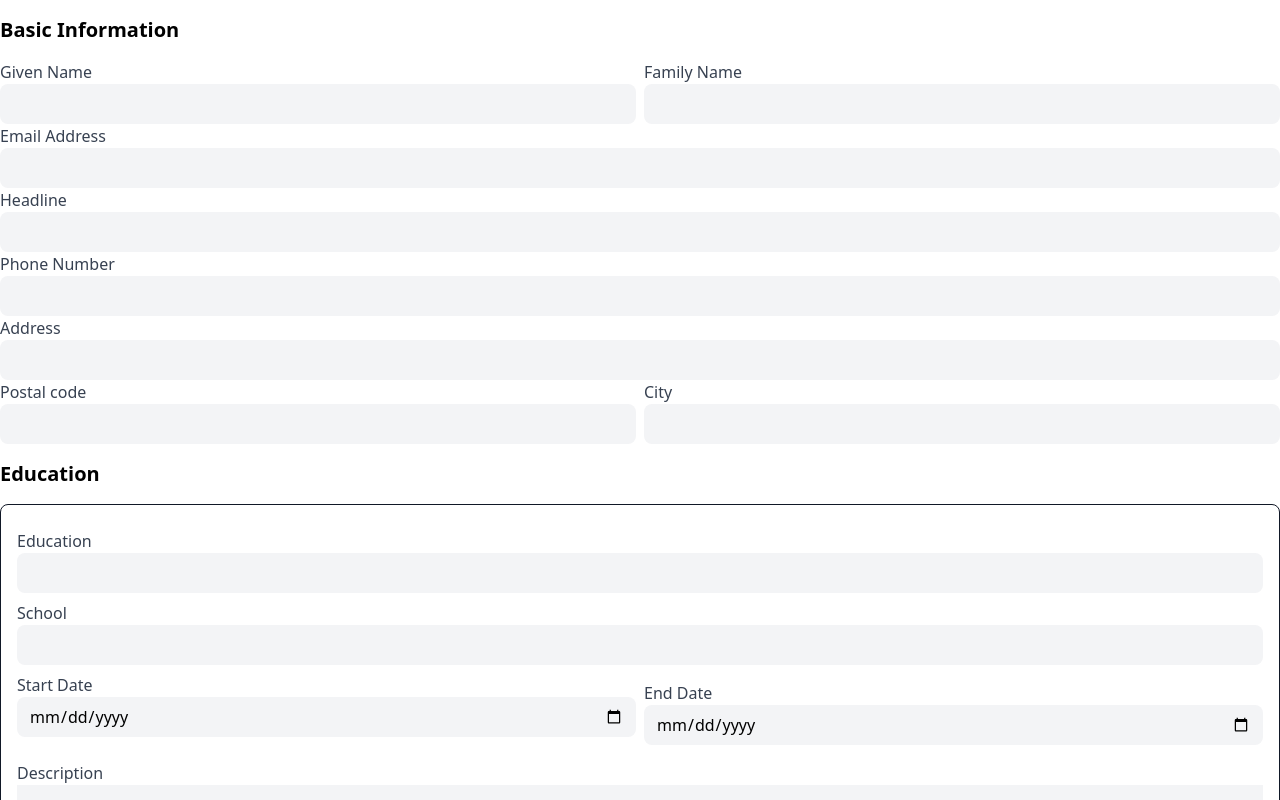
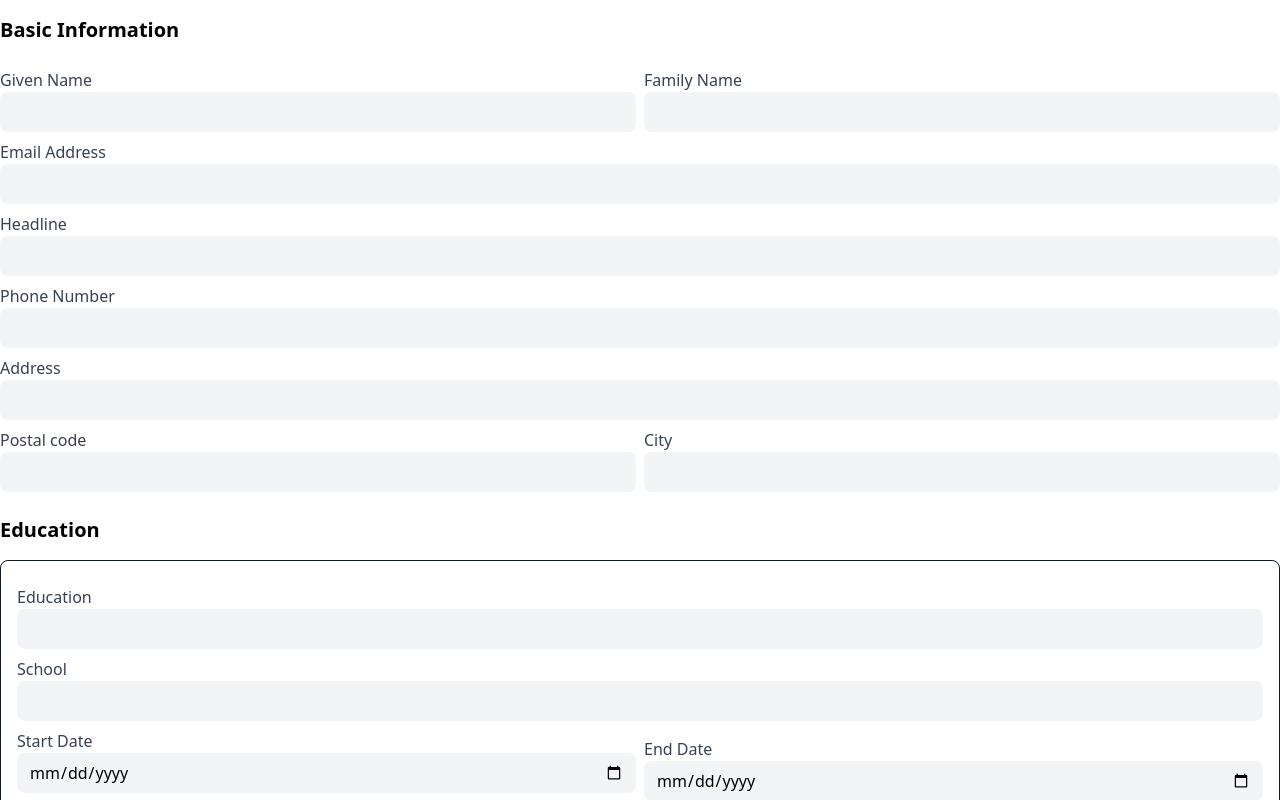
Before and after one commit to Ja-Uyoma/CV-Application, a React (Vite) app: page / in a window 1280 px wide. Shown: the top 800 px of the page. Built offline with nearby package versions, Linux system fonts and the light colour scheme.

Commit message:
feat: add margins to the divs

```diff
--- a/src/components/BasicInformation.jsx
+++ b/src/components/BasicInformation.jsx
@@ -4,7 +4,7 @@ const BasicInformation = () => {
       <h2 className="font-bold text-xl py-4">Basic Information</h2>
 
       <form action="/" method="post" autoComplete="off">
-        <div className="flex gap-2">
+        <div className="flex gap-2 my-2">
           <div className="flex-1">
             <label htmlFor="given-name">
               <span className="block font-medium text-gray-700">Given Name</span>
@@ -32,7 +32,7 @@ const BasicInformation = () => {
           </div>
         </div>
 
-        <div>
+        <div className="my-2">
           <label htmlFor="email">
             <span className="block font-medium text-gray-700">Email Address</span>
             {/** */}
@@ -40,7 +40,7 @@ const BasicInformation = () => {
           </label>
         </div>
 
-        <div>
+        <div className="my-2">
           <label htmlFor="headline">
             <span className="block font-medium text-gray-700">Headline</span>
             {/** */}
@@ -48,7 +48,7 @@ const BasicInformation = () => {
           </label>
         </div>
 
-        <div>
+        <div className="my-2">
           <label htmlFor="phone-number">
             <span className="block font-medium text-gray-700">Phone Number</span>
             {/** */}
@@ -61,7 +61,7 @@ const BasicInformation = () => {
           </label>
         </div>
 
-        <div>
+        <div className="my-2">
           <label htmlFor="address">
             <span className="block font-medium text-gray-700">Address</span>
             {/** */}
@@ -69,7 +69,7 @@ const BasicInformation = () => {
           </label>
         </div>
 
-        <div className="flex gap-2">
+        <div className="flex gap-2 my-2">
           <div className="flex-1">
             <label htmlFor="post-code">
               <span className="block font-medium text-gray-700">Postal code</span>
```
